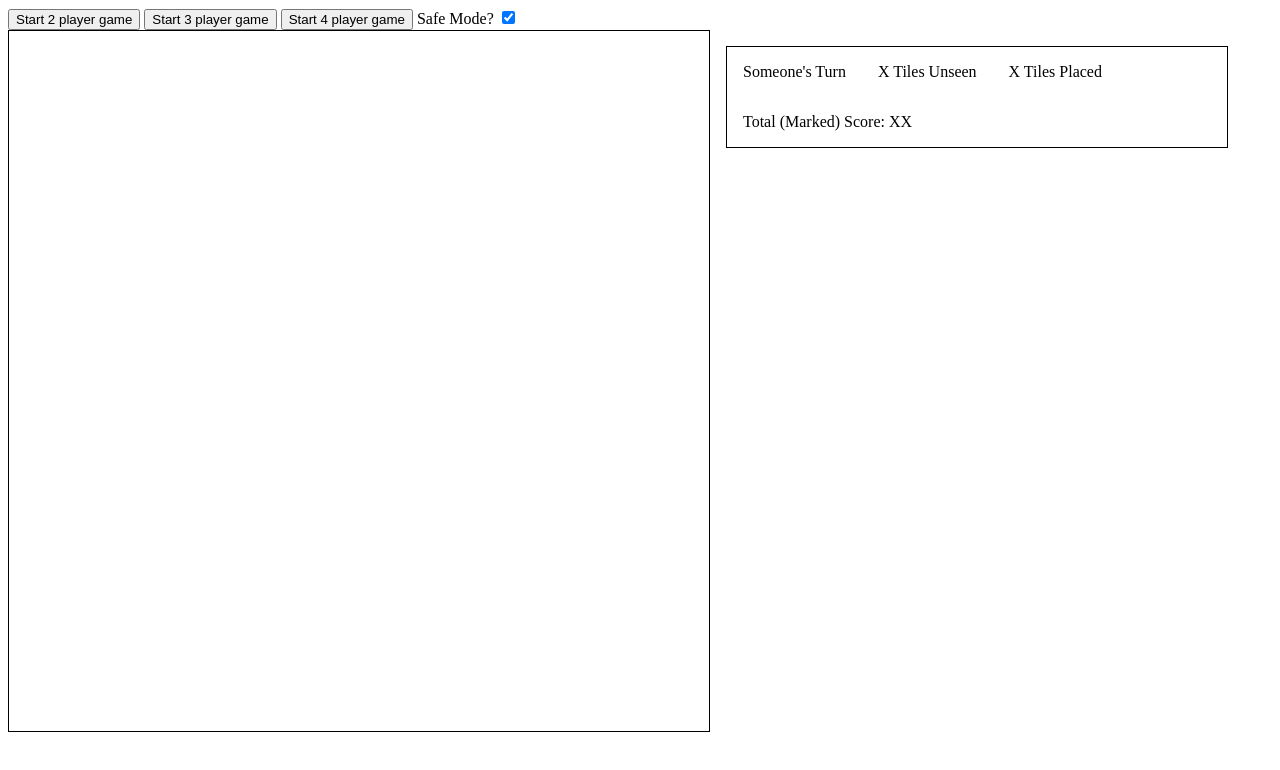
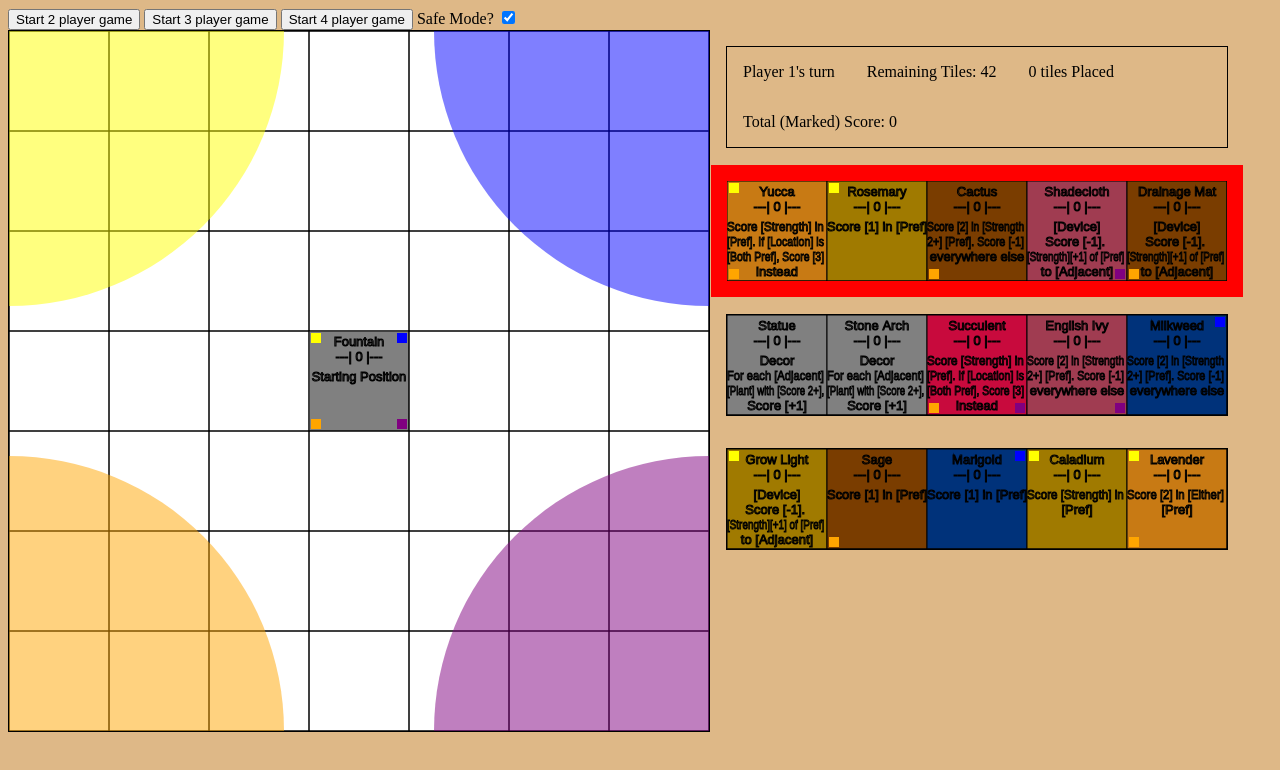
Before and after one commit to farandbeyond/GreenhouseBoardGame, a plain HTML site: page index.html in a window 1280 px wide. Drawn offline with Linux system fonts and the light colour scheme.

Commit message:
fixed the css I broke by failing version control

```diff
--- a/RunGame.js
+++ b/RunGame.js
@@ -74,20 +74,20 @@ function addTilesNames(tile, rotations, namesArr){
 }
 function makeTileDictionary(){
     //Flowers: Single Zone
-    addTilesNames(new Tile("Daybloom", "Score [Strength] in [Pref]", true, false, false, false), 3, ["Waterlily","Moonglow","Fireblossom"]);
-    addTiles(new Tile("Picky Pref", "Score [2] in [Strength 2+] [Pref]. Score [-1] everywhere else", true, false, false, false), 3);
-    addTiles(new Tile("Weak Preferred","Score [1] in [Pref]", true, false, false, false),3);
-    addTiles(new Tile("Thriving Preferred","Score [2] in [Pref] if [Location] is *[Strength 1], ", true, false, false, false),3);
-    addTiles(new Tile("Anywhere but There", "Score [1] if [Location] is [Not] [Opposite]", true, false, false, false), 3);
-    addTiles(new Tile("Spacious", "Score [+1] per [Adjacent] [Empty]", false, false, false, false), 1);
+    addTilesNames(new Tile("Caladium", "Score [Strength] in [Pref]", true, false, false, false), 3, ["Primrose","Fern","Stonecrop"]);
+    addTilesNames(new Tile("Sunflower", "Score [2] in [Strength 2+] [Pref]. Score [-1] everywhere else", true, false, false, false), 3, ["Milkweed","English Ivy","Cactus"]);
+    addTilesNames(new Tile("Rosemary","Score [1] in [Pref]", true, false, false, false),3, ["Marigold", "Arrowhead", "Sage"]);
+    addTilesNames(new Tile("Thyme","Score [2] in [Pref] if [Location] is *[Strength 1], ", true, false, false, false),3, ["Mint", "Chinese Evergreen", "Dwarf Palm"]);
+    addTilesNames(new Tile("Latana", "Score [-1] if [Opposite], Score [+1] otherwise", true, false, false, false), 3, ["Lily", "Lungwort", "Iris"]);
 
     //Flowers: Hybrid Zone
-    addTiles(new Tile("Hybrid Flower", "Score [Strength] in [Pref]. If [Location] is [Both Pref], Score [3] instead", true, true, false, false), 3);
-    addTiles(new Tile("Varied Flower", "Score [2] in [Pref]", true, true, false, false), 3);
+    addTilesNames(new Tile("Cattail", "Score [Strength] in [Pref]. If [Location] is [Both Pref], Score [3] instead", true, true, false, false), 3, ["Calla Lily", "Succulent", "Yucca"]);
+    addTilesNames(new Tile("Forget-me-not", "Score [2] in [Either] [Pref]", true, true, false, false), 3, ["Orchid", "Hosta", "Lavender"]);
 
     //Flowers: Unique Effect
-    addTilesNames(new Tile("Dandelion", "Score [-2]", false, false, false, false), 3, ["Knotweed", "Hogweed", "Poison Ivy"]);
+    addTilesNames(new Tile("Dandelion", "Weeds*Score [-2]", false, false, false, false), 3, ["Knotweed", "Hogweed", "Poison Ivy"]);
     addTiles(new Tile("Mushroom Cluster", "Score [+1] per [Adjacent] Mushroom Cluster", false, false, false, false), 5);
+    addTilesNames(new Tile("Lemon Tree", "Score [+1] per [Adjacent] [Empty]", false, false, false, false), 3, ["Orange Tree", "Cherry Tree", "Fig Tree"]);
 
     //Devices:
     addTilesNames(new Tile("Grow Light", "[Device]*Score [-1]. [Strength][+1] of [Pref] to [Adjacent]", true, false, false, false), 3, ["Sprinkler","Shadecloth","Drainage Mat"]);
@@ -95,8 +95,8 @@ function makeTileDictionary(){
     addTiles(new Tile("Shovel", "Place covering [Flower] tile. This tile counts as [Empty]", false, false, false, false), 1);
 
     //Decorations:
-    addTiles(new Tile("Decorative Rock", "Decor*If one [Adjacent] [Plant] has [Score 2+], Score [1]", false, false, false, false), 1);
-    addTiles(new Tile("Regional Decor", "Decor*Score [1] per [Adjacent][Plant] with same [Pref]", true, false, false, false), 3);
+    addTilesNames(new Tile("Statue", "Decor*For each [Adjacent] [Plant] with [Score 2+], Score [+1]", false, false, false, false), 3, ["Stone Arch","Garden Stones", "Decorative Stone"]);
+    addTilesNames(new Tile("Sundial", "Decor*Score [1] per [Adjacent][Plant] with same [Pref]", true, false, false, false), 3, ["Birdbath", "Garden Stools", "Birdhouse"]);
 }
 //update the player view
 function updateDeckIndicator(){
--- a/index.html
+++ b/index.html
@@ -6,18 +6,20 @@
 
         <label for="safeModeCheck">Safe Mode?</label>
         <input id="safeModeCheck" type="checkbox" checked>
+        <link rel="stylesheet" href="main.css">
     </header>
     <body>
         <main id="main">
-            <canvas id="board" width="700" height="700" style="float: left; border: 1px solid #000000;"></canvas>
-            <div id="gameState" style="width: 500; height: 100; display: block; float: left; border: 1px solid #000000; margin: 1em;">
+            <canvas id="board" width="700" height="700"></canvas>
+            <div id="gameState">
 
-                <p id="turnIndicator" style="float: left; margin: 1em;">Someone's Turn</p>
-                <p id="deckIndicator" style="float: left; margin: 1em;">X Tiles Unseen</p>
+                <p id="turnIndicator">Someone's Turn</p>
+                <p id="deckIndicator">X Tiles Unseen</p>
 
-                <p id="boardIndicator" style="float: left; margin: 1em;">X Tiles Placed</p>
-                <p id="scoreIndicator" style="float: left; margin: 1em;">Total (Marked) Score: XX</p>
+                <p id="boardIndicator">X Tiles Placed</p>
+                <p id="scoreIndicator">Total (Marked) Score: XX</p>
             </div>
+            <div id="hands"></div>
             <!-- <canvas id="hand0" width="500", height="100" style="float: left; border: 1px solid #000000; margin: 1em;"></canvas> -->
         </main>
     </body>
```
